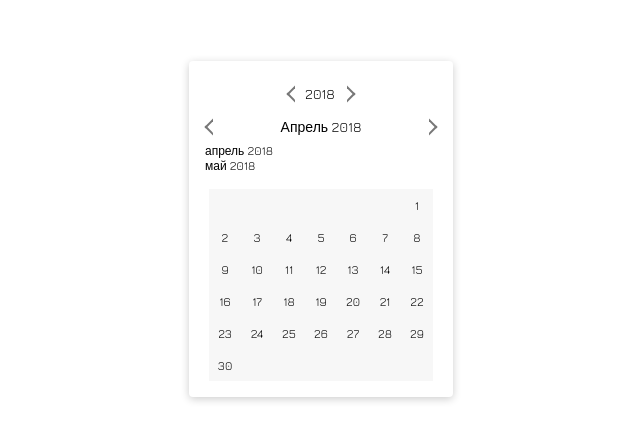
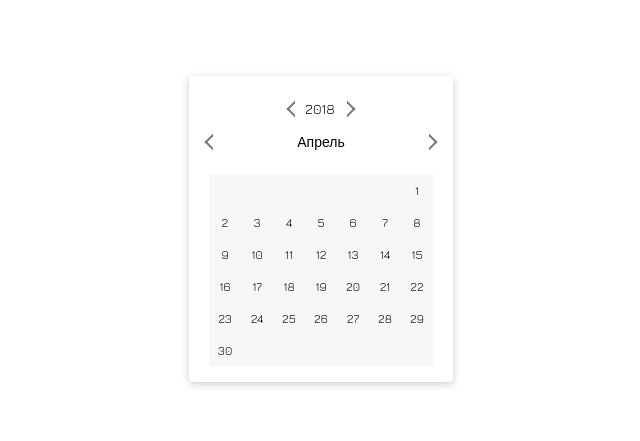
Before and after one commit to Workvictor/calendar, a React (Create React App) app: page / in a window 1280 px wide. Shown: the part 171-612 px from the top of the page, without its empty margins (319-959 px from the left). Built offline with nearby package versions, Linux system fonts and the light colour scheme.

Commit message:
add calendar component

```diff
--- a/src/components/Calendar/Calendar.js
+++ b/src/components/Calendar/Calendar.js
@@ -57,23 +57,51 @@ const getMonth=date=>moment(date).month();
 const getYear=date=>moment(date).year();
 const setMonthOffset=(date, offset)=>moment(date).month(getMonth(date) + offset);
 const setYearOffset=(date, offset)=>moment(date).year(getYear(date) + offset);
-const getTitleFormat=date=>moment(date).format(`MMMM YYYY`);
+const getTitleFormat=date=>moment(date).format(`MMMM`);
 const getTitleYear=date=>moment(date).format(`YYYY`);
 
+export const calendarTypes={
+  datePicker: `datePicker`,
+  rangePicker: `rangePicker`,
+  timePicker: `timePicker`,
+};
+
+const calendarTypeIsValid=type=>typeof type === `string` && Object.keys(calendarTypes).includes(type);
+const getRangeMaxLength=calendarType=>calendarType === calendarTypes.rangePicker ? 2 : 1;
+
 export class Calendar extends React.Component{
-  constructor(){
+  constructor(props){
     super();
-    const calendarMoment=getMoment();
+    const { calendarType=calendarTypes.datePicker }=props;
     this.state={
-      calendarMoment,
+      rangeMaxLength: getRangeMaxLength(calendarType),
+      ...Calendar.initialState()
+    };
+  }
+
+  static initialState(){
+    return {
+      calendarMoment: getMoment(),
       range: [],
     };
   }
 
+  onCalendarTypeChange=calendarType=>{
+    calendarTypeIsValid(calendarType) &&
+    this.setState({
+      ...Calendar.initialState(),
+      rangeMaxLength: getRangeMaxLength(calendarType)
+    });
+  };
+
+  componentWillReceiveProps=nextProps=>{
+    const { calendarType }=nextProps;
+    (calendarType && calendarType !== this.props.calendarType) && this.onCalendarTypeChange(calendarType);
+  };
+
   changeMonth=offset=>this.setState(({ calendarMoment })=>{
     return {
-      calendarMoment: setMonthOffset(calendarMoment, offset).valueOf(),
-      nextMoment: setMonthOffset(calendarMoment, offset + 1).valueOf()
+      calendarMoment: setMonthOffset(calendarMoment, offset).valueOf()
     };
   });
 
@@ -91,25 +119,26 @@ export class Calendar extends React.Component{
 
   onMonthDecrease=()=>this.changeMonth(-1);
 
-  getSortedRange=()=>{
+  get sortedRange(){
     const minToTop=(a, b)=>a > b ? 1 : 0;
     return [...this.state.range].sort(minToTop);
   };
 
   onDatePick=(date)=>{
-    const updater=prevState=>({
-      range: [
-        date,
-        ...prevState.range,
-      ].slice(0, 1)
-    });
+    const updater=prevState=>{
+      const length=prevState.range.length === 2 ? 1 : prevState.rangeMaxLength;
+      return {
+        range: [
+          date,
+          ...prevState.range,
+        ].slice(0, length)
+      };
+    };
     this.setState(updater);
   };
 
   render(){
-    const { range, calendarMoment }=this.state;
-    console.log(moment(this.getSortedRange()[0]).date(), moment(this.getSortedRange()[1]).date());
-    console.log(moment(range[0]).date(), moment(range[1]).date(), range);
+    const { calendarMoment }=this.state;
     return (
       <Wrapper>
         <Flex center>
@@ -122,11 +151,9 @@ export class Calendar extends React.Component{
           <CalendarDate>{getTitleFormat(calendarMoment)}</CalendarDate>
           <Icon onClick={this.onMonthIncrease}/>
         </Flex>
-        <div>{getTitleFormat(calendarMoment)}</div>
-        <div>{getTitleFormat(setMonthOffset(calendarMoment, 1))}</div>
         <GridRenderer
           calendarMoment={calendarMoment}
-          range={range}
+          range={this.sortedRange}
           onDatePick={this.onDatePick}
         />
       </Wrapper>
--- a/src/components/Calendar/index.js
+++ b/src/components/Calendar/index.js
@@ -1 +1 @@
-export { Calendar } from './Calendar';
+export { Calendar, calendarTypes } from './Calendar';
```
